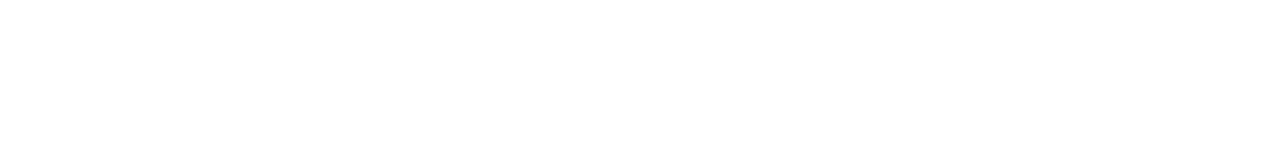
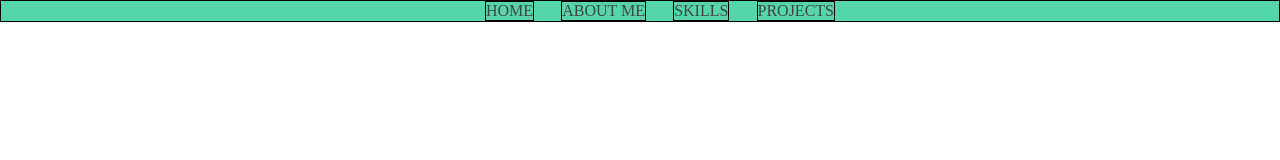
Before and after one commit to akbuma/personal-portfolio, a website: page index.html in a window 1280 px wide. Drawn offline with nearby package versions, Linux system fonts and the light colour scheme; files that its build step writes are made by us from their sources.

Commit message:
create navbar with underline animation

```diff
--- a/index.html
+++ b/index.html
@@ -3,8 +3,20 @@
   <head>
     <meta charset="UTF-8" />
     <meta name="viewport" content="width=device-width, initial-scale=1.0" />
-    <link rel="stylesheet" href="./styles/styles.css" />
+    <link rel="stylesheet" href="./styles/style.css" />
     <title>Aaron Bumanglag</title>
   </head>
-  <body></body>
+
+  <body>
+    <header>
+      <nav>
+        <ul>
+          <li><a href="#">Home</a></li>
+          <li><a href="#">About Me</a></li>
+          <li><a href="#">Skills</a></li>
+          <li><a href="#">Projects</a></li>
+        </ul>
+      </nav>
+    </header>
+  </body>
 </html>
--- a/styles/style.scss
+++ b/styles/style.scss
@@ -0,0 +1,47 @@
+body {
+  box-sizing: border-box;
+  padding: 0;
+  margin: 0;
+}
+
+header {
+  background-color: #55d6aa;
+  border: 1px solid;
+}
+
+nav {
+  ul {
+    display: flex;
+    justify-content: space-between;
+    margin: 0 auto;
+    list-style: none;
+    width: 60vw;
+    max-width: 350px;
+  }
+
+  li {
+    font-size: 16px;
+    position: relative;
+    border: 1px solid;
+  }
+
+  a {
+    text-decoration: none;
+    color: #444;
+    text-transform: uppercase;
+  }
+
+  a::after {
+    content: '';
+    display: block;
+    height: 5px;
+    width: 0%;
+    background-color: #444;
+    position: absolute;
+  }
+
+  a:hover::after {
+    width: 100%;
+    transition: all ease-in-out 400ms;
+  }
+}
```
Also changed, not shown: README.md, styles/style.css, 1 other file.
